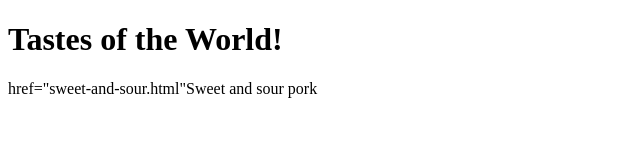
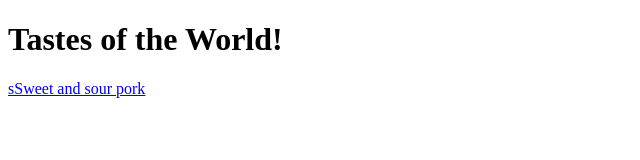
Before and after one commit to Fuzzbag/Recipes, a plain HTML site: page index.html in a window 1280 px wide. Shown: the whole page, without its empty margins (0-640 px from the left). Drawn offline with Linux system fonts and the light colour scheme.

Commit message:
href clean up

```diff
--- a/index.html
+++ b/index.html
@@ -8,6 +8,6 @@
 </head>
 <body>
     <h1>Tastes of the World!   </h1>
-    <a>href="sweet-and-sour.html"Sweet and sour pork</a>
+    <a href="/home/fuzzbag/projects/Recipes/recipes/sweet-and-sour.html">sSweet and sour pork</a>
 </body>
 </html>
```
